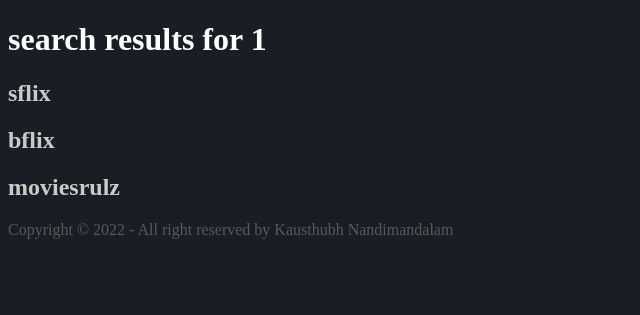
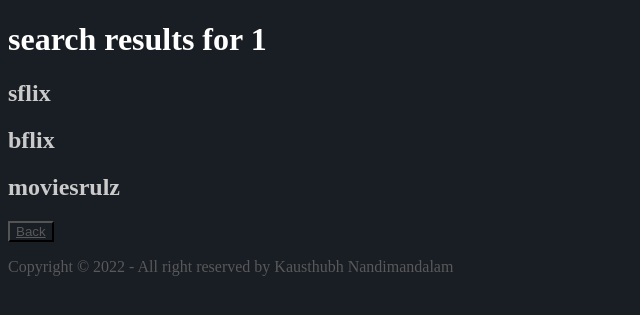
Before and after one commit to kausthubh-coder/movlabs, a FastAPI app: page /search/1 in a window 1280 px wide. Shown: the top 315 px of the page, without its empty margins (0-640 px from the left). Run offline with FastAPI, Linux system fonts and the light colour scheme; data that the repository does not hold is empty.

Commit message:
changed back

```diff
--- a/templates/search.html
+++ b/templates/search.html
@@ -26,6 +26,7 @@
             <li><a href={{ i }}>{{ i }}</a></li>
         {% endfor %}
     </ul>
+    <button class="btn btn-primary"><a href="https://movlabs.herokuapp.com">Back</a></button>
     <footer class="footer footer-center p-4 bg-base-300 text-base-content">
         <div>
           <p>Copyright © 2022 - All right reserved by Kausthubh Nandimandalam</p>
```
